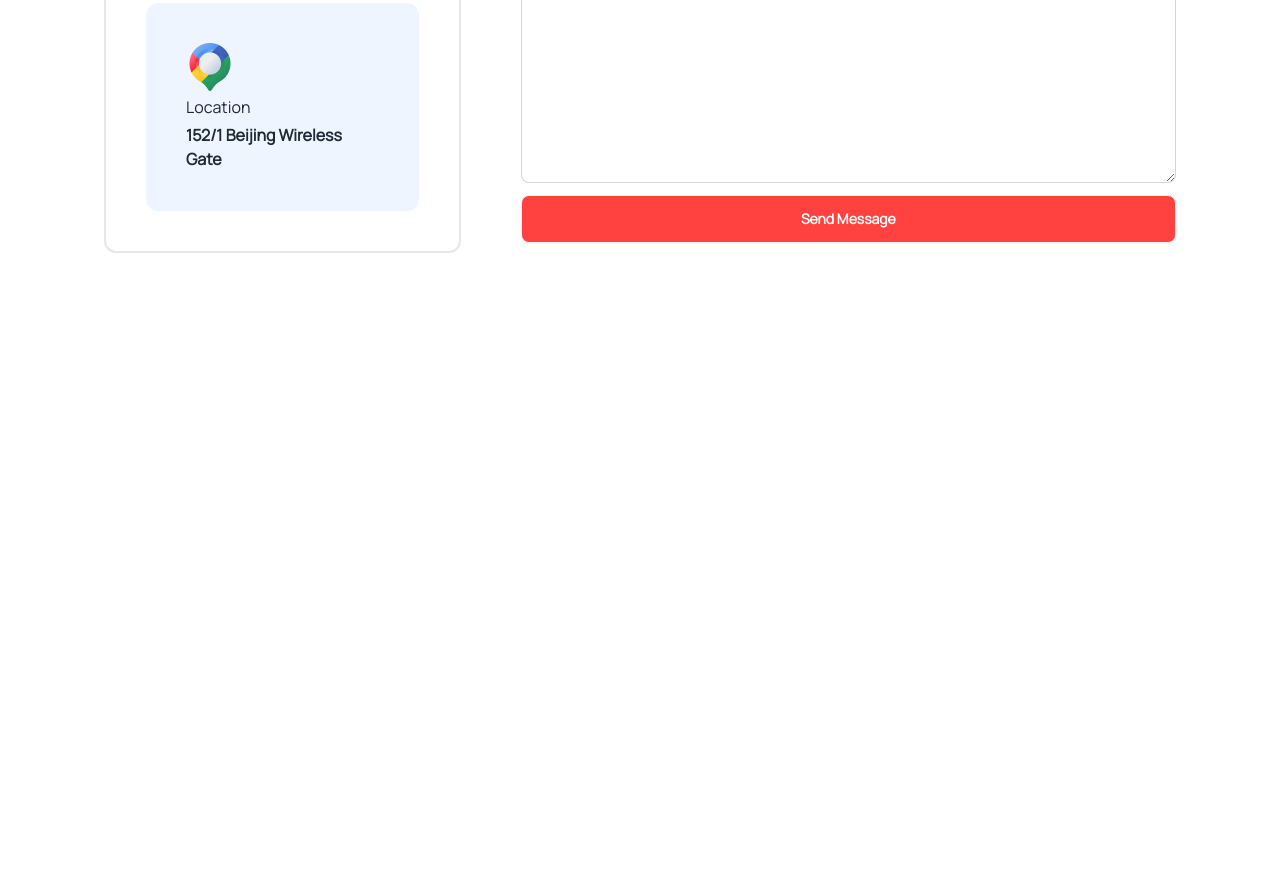
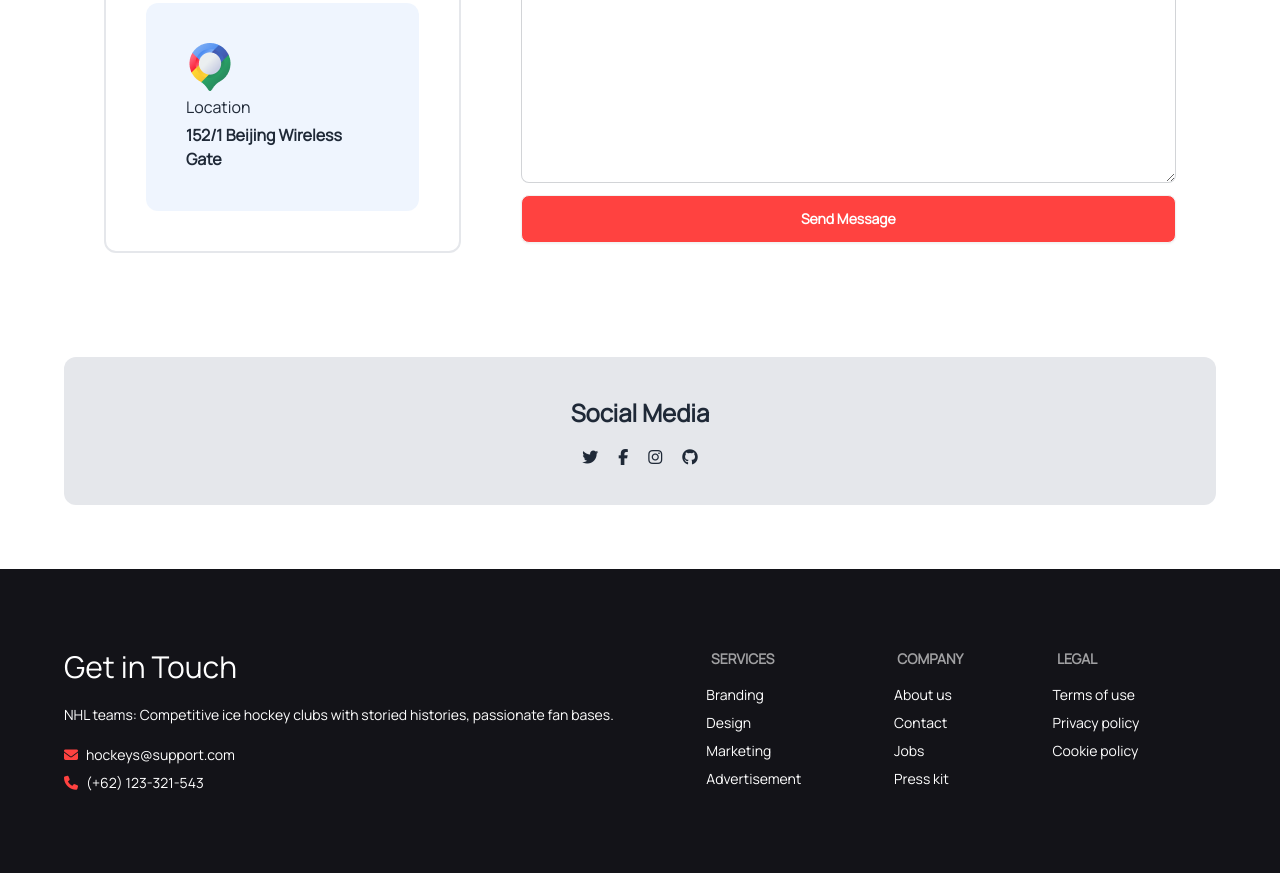
Before and after one commit to yeasinbinali/hockeys, a plain HTML site: page index.html in a window 1280 px wide. Shown: the part 4306-5179 px from the top of the page. Before the commit the page ends 4663 px from the top, so only its background shows below. Drawn offline with nearby package versions, Linux system fonts and the light colour scheme.

Commit message:
footer added

```diff
--- a/index.html
+++ b/index.html
@@ -477,17 +477,19 @@
                                 <div class="label">
                                     <span class="label-text font-bold">Phone Number</span>
                                 </div>
-                                <input type="text" placeholder="Enter Your Phone Number" class="input input-bordered w-80" />
+                                <input type="text" placeholder="Enter Your Phone Number"
+                                    class="input input-bordered w-80" />
                             </label>
                         </div>
                     </div>
                     <div class="mt-3">
                         <label class="form-control">
                             <div class="label">
-                              <span class="label-text font-bold">Message</span>
+                                <span class="label-text font-bold">Message</span>
                             </div>
-                            <textarea class="textarea textarea-bordered w-full h-96" placeholder="Your Message"></textarea>
-                          </label>
+                            <textarea class="textarea textarea-bordered w-full h-96"
+                                placeholder="Your Message"></textarea>
+                        </label>
                     </div>
                     <div class="mt-3">
                         <button class="btn bg-basic text-white w-full hover:bg-basic">Send Message</button>
@@ -497,9 +499,53 @@
         </section>
 
         <!-- social icon -->
+        <section class="mb-16">
+            <div class="text-center bg-gray-200 p-10 rounded-xl">
+                <h4 class="text-2xl font-bold">Social Media</h4>
+                <div class="flex justify-center mt-5 gap-5">
+                    <i class="fa fa-twitter"></i>
+                    <i class="fa fa-facebook-f"></i>
+                    <i class="fa fa-instagram"></i>
+                    <i class="fa fa-github"></i>
+                </div>
+            </div>
+        </section>
+
     </main>
-    <footer>
-
+    <!-- footer -->
+    <footer class="bg-[#131318] text-white">
+        <section class="footer w-[90%] mx-auto py-20">
+            <aside>
+                <h3 class="text-3xl">Get in Touch</h3>
+                <p class="my-3">NHL teams: Competitive ice hockey clubs with storied histories, passionate fan bases.</p>
+                <div class="flex items-center gap-2">
+                    <i class="fa fa-envelope text-basic"></i><p>hockeys@support.com</p>
+                </div>
+                <div class="flex items-center gap-2">
+                    <i class="fa fa-phone text-basic"></i><p>(+62) 123-321-543</p>
+                </div>
+            </aside>
+            <nav>
+                <header class="footer-title">Services</header>
+                <a class="link link-hover">Branding</a>
+                <a class="link link-hover">Design</a>
+                <a class="link link-hover">Marketing</a>
+                <a class="link link-hover">Advertisement</a>
+            </nav>
+            <nav>
+                <header class="footer-title">Company</header>
+                <a class="link link-hover">About us</a>
+                <a class="link link-hover">Contact</a>
+                <a class="link link-hover">Jobs</a>
+                <a class="link link-hover">Press kit</a>
+            </nav>
+            <nav>
+                <header class="footer-title">Legal</header>
+                <a class="link link-hover">Terms of use</a>
+                <a class="link link-hover">Privacy policy</a>
+                <a class="link link-hover">Cookie policy</a>
+            </nav>
+        </section>
     </footer>
 </body>
 
```
